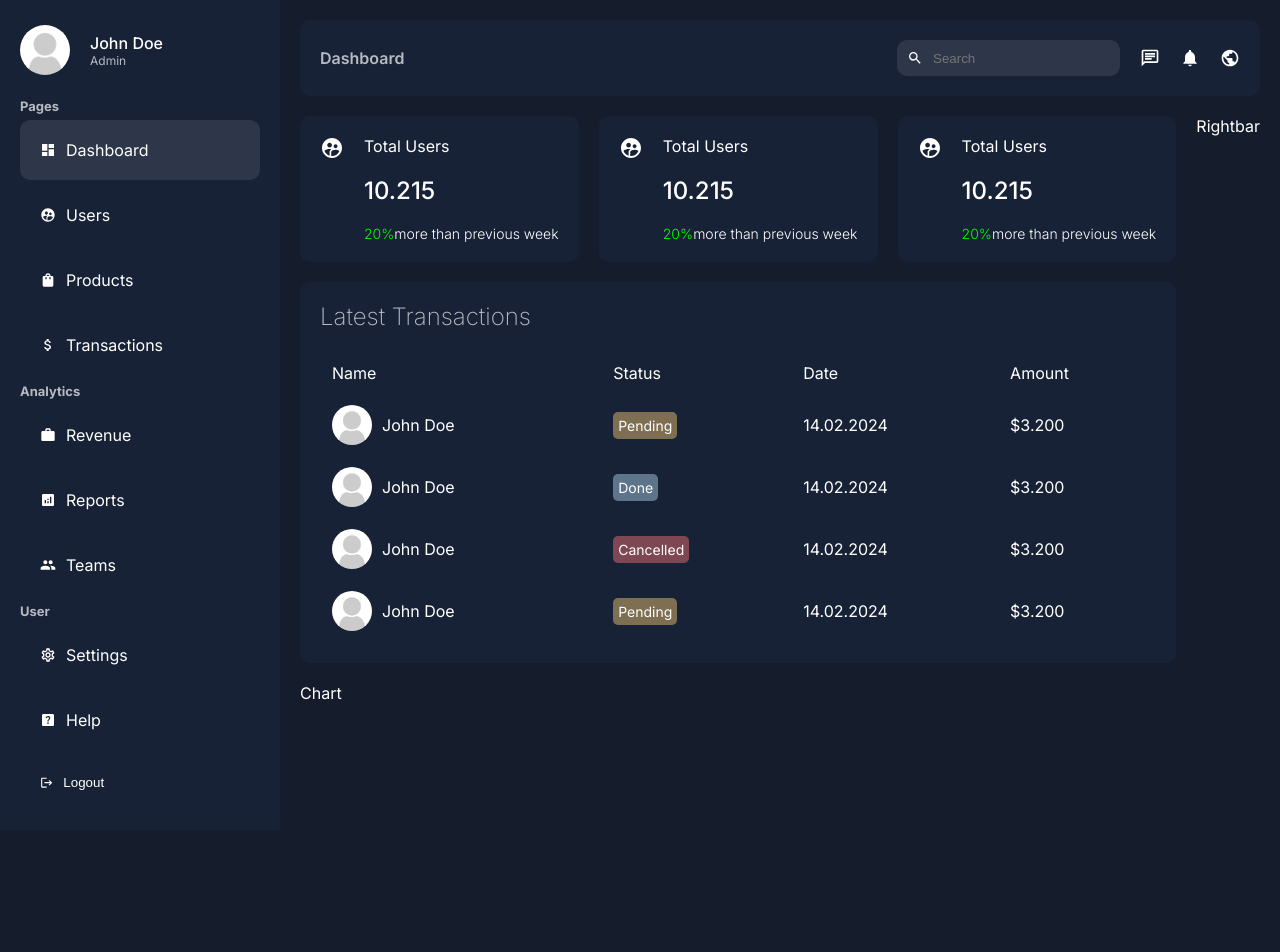
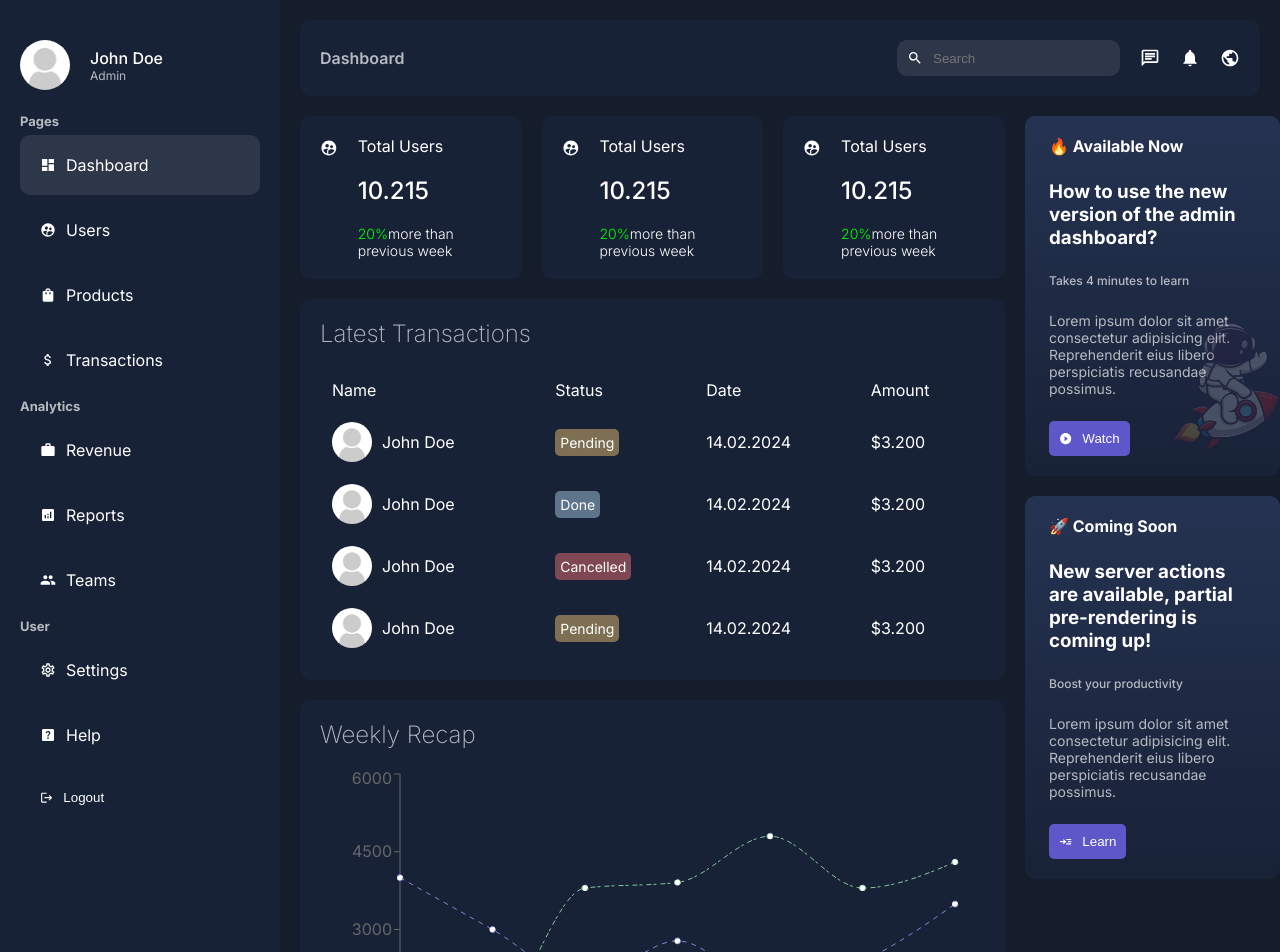
Before and after one commit to Selman-S/Admin-Dashboard, a Next.js app: page /dashboard in a window 1280 px wide. Shown: the top 952 px of the page. Before the commit the page ends 830 px from the top, so only its background shows below. Built offline with nearby package versions, Linux system fonts and the light colour scheme.

Commit message:
Add recharts library Charts rightbar

```diff
--- a/app/dashboard/page.jsx
+++ b/app/dashboard/page.jsx
@@ -16,7 +16,7 @@
         <Transactions />
         <Chart />
       </div>
-      <div className={styles.sidebar}>
+      <div className={styles.side}>
         <Rightbar />
       </div>
     </div>
--- a/app/ui/dashboard/chart/chart.jsx
+++ b/app/ui/dashboard/chart/chart.jsx
@@ -1,8 +1,71 @@
+"use client"
+
 import styles from './chart.module.css'
+import { LineChart, Line, XAxis, YAxis, Tooltip, Legend, ResponsiveContainer } from 'recharts';
+
+const data = [
+  {
+    name: "Sun",
+    visit: 4000,
+    click: 2400,
+  },
+  {
+    name: "Mon",
+    visit: 3000,
+    click: 1398,
+  },
+  {
+    name: "Tue",
+    visit: 2000,
+    click: 3800,
+  },
+  {
+    name: "Wed",
+    visit: 2780,
+    click: 3908,
+  },
+  {
+    name: "Thu",
+    visit: 1890,
+    click: 4800,
+  },
+  {
+    name: "Fri",
+    visit: 2390,
+    click: 3800,
+  },
+  {
+    name: "Sat",
+    visit: 3490,
+    click: 4300,
+  },
+];
 
 const Chart = () => {
   return (
-    <div className={styles.container}>Chart</div>
+    <div className={styles.container}>
+      <h2 className={styles.title}>Weekly Recap</h2>
+      <ResponsiveContainer width="100%" height="90%">
+        <LineChart
+          width={500}
+          height={300}
+          data={data}
+          margin={{
+            top: 5,
+            right: 30,
+            left: 20,
+            bottom: 5,
+          }}
+        >
+          <XAxis dataKey="name" />
+          <YAxis />
+          <Tooltip contentStyle={{background:"#151c2c", border:"none"}}/>
+          <Legend />
+          <Line type="monotone" dataKey="visit" stroke="#8884d8" strokeDasharray="5 5" />
+          <Line type="monotone" dataKey="click" stroke="#82ca9d" strokeDasharray="3 4 5 2" />
+        </LineChart>
+      </ResponsiveContainer>
+    </div>
   )
 }
 
--- a/app/ui/dashboard/chart/chart.module.css
+++ b/app/ui/dashboard/chart/chart.module.css
@@ -0,0 +1,12 @@
+.container {
+  height: 450px;
+  background-color: var(--bgSoft);
+  padding: 20px;
+  border-radius: 10px;
+}
+
+.title{
+  font-weight: 200;
+  color: var(--textSoft);
+  margin-bottom: 20px;
+}
--- a/app/ui/dashboard/rightbar/rightbar.jsx
+++ b/app/ui/dashboard/rightbar/rightbar.jsx
@@ -1,9 +1,50 @@
-import styles from './rightbar.module.css'
+import Image from "next/image";
+import styles from "./rightbar.module.css";
+import { MdPlayCircleFilled, MdReadMore } from "react-icons/md";
 
 const Rightbar = () => {
   return (
-    <div className={styles.container}>Rightbar</div>
-  )
-}
+    <div className={styles.container}>
+      <div className={styles.item}>
+        <div className={styles.bgContainer}>
+          <Image className={styles.bg} src="/astronaut.png" alt="" fill />
+        </div>
+        <div className={styles.text}>
+          <span className={styles.notification}>🔥 Available Now</span>
+          <h3 className={styles.title}>
+            How to use the new version of the admin dashboard?
+          </h3>
+          <span className={styles.subtitle}>Takes 4 minutes to learn</span>
+          <p className={styles.desc}>
+            Lorem ipsum dolor sit amet consectetur adipisicing elit.
+            Reprehenderit eius libero perspiciatis recusandae possimus.
+          </p>
+          <button className={styles.button}>
+            <MdPlayCircleFilled />
+            Watch
+          </button>
+        </div>
+      </div>
+      <div className={styles.item}>
+        <div className={styles.text}>
+          <span className={styles.notification}>🚀 Coming Soon</span>
+          <h3 className={styles.title}>
+            New server actions are available, partial pre-rendering is coming
+            up!
+          </h3>
+          <span className={styles.subtitle}>Boost your productivity</span>
+          <p className={styles.desc}>
+            Lorem ipsum dolor sit amet consectetur adipisicing elit.
+            Reprehenderit eius libero perspiciatis recusandae possimus.
+          </p>
+          <button className={styles.button}>
+            <MdReadMore />
+            Learn
+          </button>
+        </div>
+      </div>
+    </div>
+  );
+};
 
-export default Rightbar
+export default Rightbar;
--- a/app/ui/dashboard/rightbar/rightbar.module.css
+++ b/app/ui/dashboard/rightbar/rightbar.module.css
@@ -0,0 +1,58 @@
+.container {
+  position: fixed;
+}
+
+.item {
+  background: linear-gradient(to top, #182237, #253352);
+  padding: 20px 24px;
+  border-radius: 10px;
+  margin-bottom: 20px;
+  position: relative;
+}
+
+.bgContainer {
+  position: absolute;
+  right: 0;
+  bottom: 0;
+  width: 50%;
+  height: 50%;
+}
+
+.bg {
+  object-fit: contain;
+  opacity: 0.2;
+}
+
+.text {
+  display: flex;
+  flex-direction: column;
+  gap: 24px;
+}
+
+.notification {
+  font-weight: bold;
+}
+
+.subtitle {
+  color: var(--textSoft);
+  font-weight: 500;
+  font-size: 12px;
+}
+
+.desc {
+  color: var(--textSoft);
+  font-size: 14px;
+}
+
+.button {
+  padding: 10px;
+  display: flex;
+  align-items: center;
+  gap: 10px;
+  width: max-content;
+  background-color: #5d57c9;
+  color: white;
+  border: none;
+  border-radius: 5px;
+  cursor: pointer;
+}
--- a/package.json
+++ b/package.json
@@ -13,7 +13,8 @@
     "next": "14.0.1",
     "react": "18",
     "react-dom": "18",
-    "react-icons": "^4.11.0"
+    "react-icons": "^4.11.0",
+    "recharts": "^2.9.0"
   },
   "devDependencies": {
     "eslint": "8",
```
Also changed, not shown: 1 other file (tests, documents, lock files or other folders).
